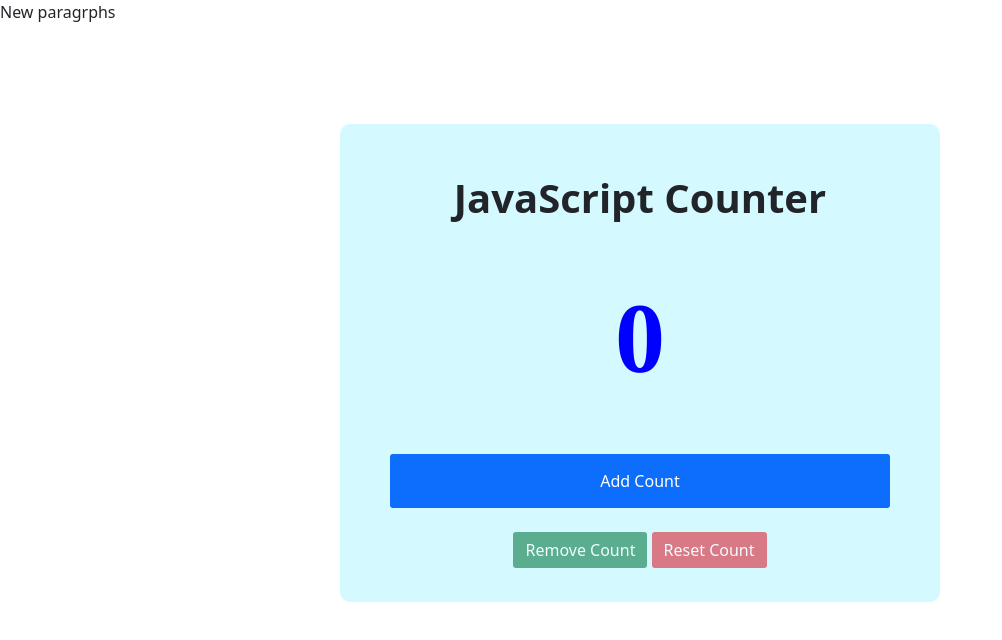
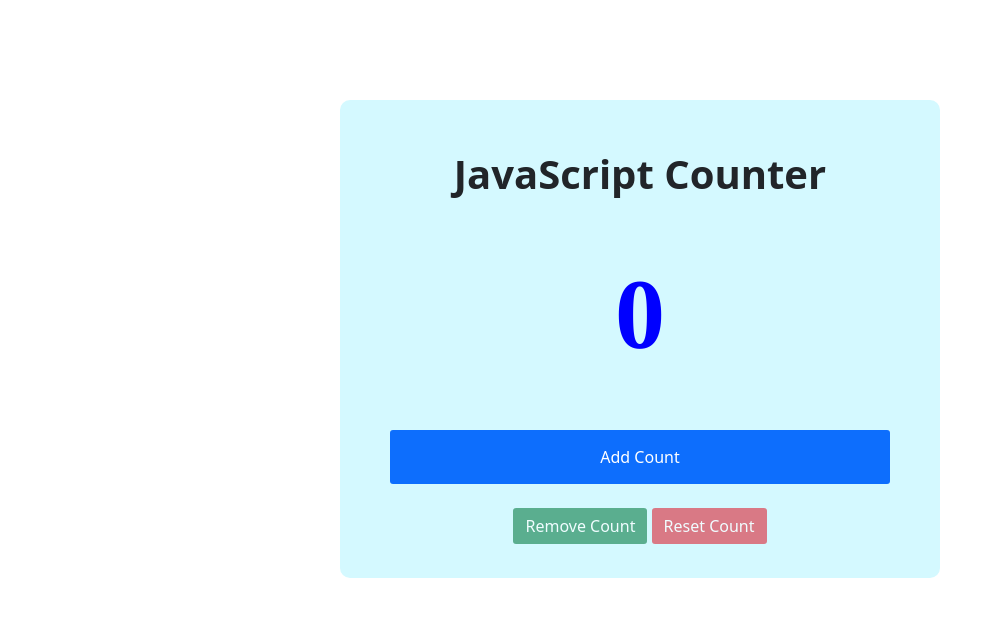
Before and after one commit to Belivups/JS_Counter, a plain HTML site: page index.html in a window 1280 px wide. Shown: the whole page, without its empty margins (0-1002 px from the left). Drawn offline with nearby package versions, Linux system fonts and the light colour scheme.

Commit message:
JS Counter

```diff
--- a/index.html
+++ b/index.html
@@ -12,7 +12,6 @@
 
 </head>
 <body>
-<p>New paragrphs</p>
 
 <div class="container">
     <div class="header ">
```
